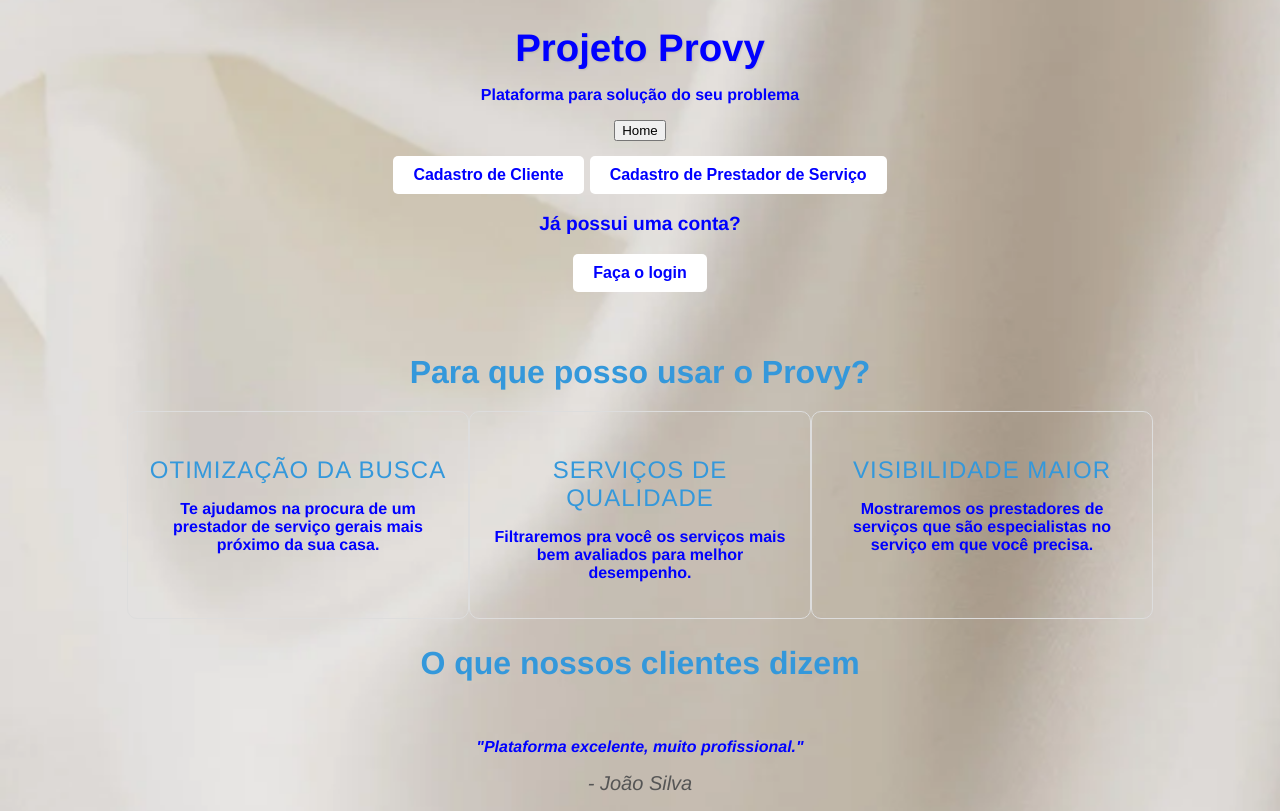
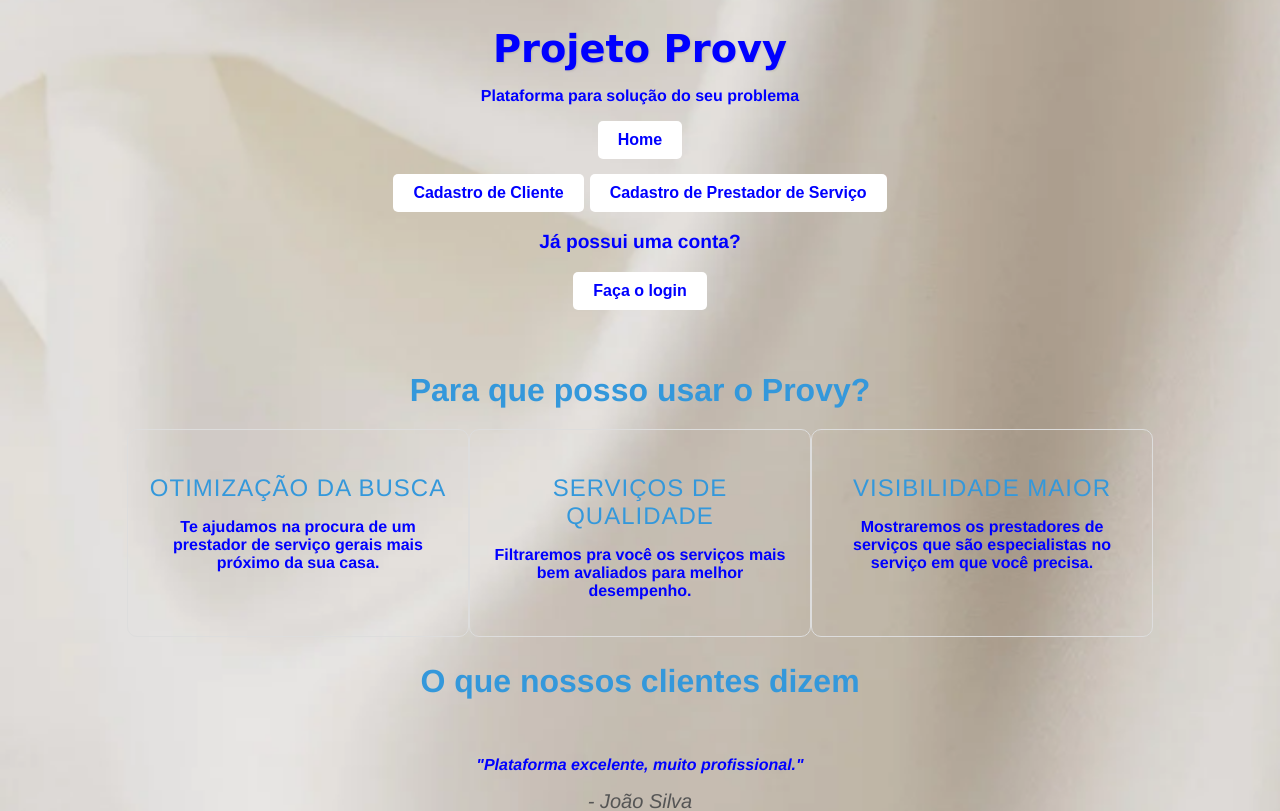
Before and after one commit to CesarSoldier/Projeto-Provy, a Vue app in the folder ProjetoProvy/: page / in a window 1280 px wide. Shown: the top 811 px of the page. Built offline with nearby package versions, Linux system fonts and the light colour scheme.

Commit message:
update home btn

```diff
--- a/ProjetoProvy/src/App.vue
+++ b/ProjetoProvy/src/App.vue
@@ -142,6 +142,17 @@ p{
   font-weight: bold;
 }
 
+.home{
+  padding: 10px 20px;
+  background-color: white;
+  color: blue;
+  font-weight: bold;
+  border: none;
+  border-radius: 5px;
+  cursor: pointer;
+  font-size: 16px;
+}
+
 .home-container button:hover{
   color: blue;
   padding: 10px 30px;
--- a/ProjetoProvy/src/assets/main.css
+++ b/ProjetoProvy/src/assets/main.css
@@ -3,11 +3,10 @@
 body {
   background-color: var(--color-background);
   color: var(--color-text);
-  font-family: 'Inter', sans-serif;
   margin: 0;
   padding: 0;
-  width: 100vw; /* Garante que o body ocupe toda a largura da tela */
-  overflow-x: hidden; /* Remove o overflow horizontal */
+  width: 100vw;
+  overflow-x: hidden;
 }
 
 #app {
@@ -45,12 +44,13 @@ a,
 }
 
 h1 {
-  font-size: 2.4rem; /* Grande para ser o foco */
-  font-weight: 700; /* Peso maior para destaque */
-  color: #3498db; /* Cor escura da paleta */
-  text-align: center; /* Centraliza o título */
-  margin-bottom: 1rem; /* Espaçamento abaixo */
-  text-shadow: 1px 1px 2px rgba(0, 0, 0, 0.1); /* Sombra leve */
+  font-family: Verdana, Geneva, Tahoma, sans-serif;
+  font-size: 2.4rem;
+  font-weight: 700;
+  color: #3498db;
+  text-align: center;
+  margin-bottom: 1rem;
+  text-shadow: 1px 1px 2px rgba(0, 0, 0, 0.1);
 }
 
 h2 {
```
